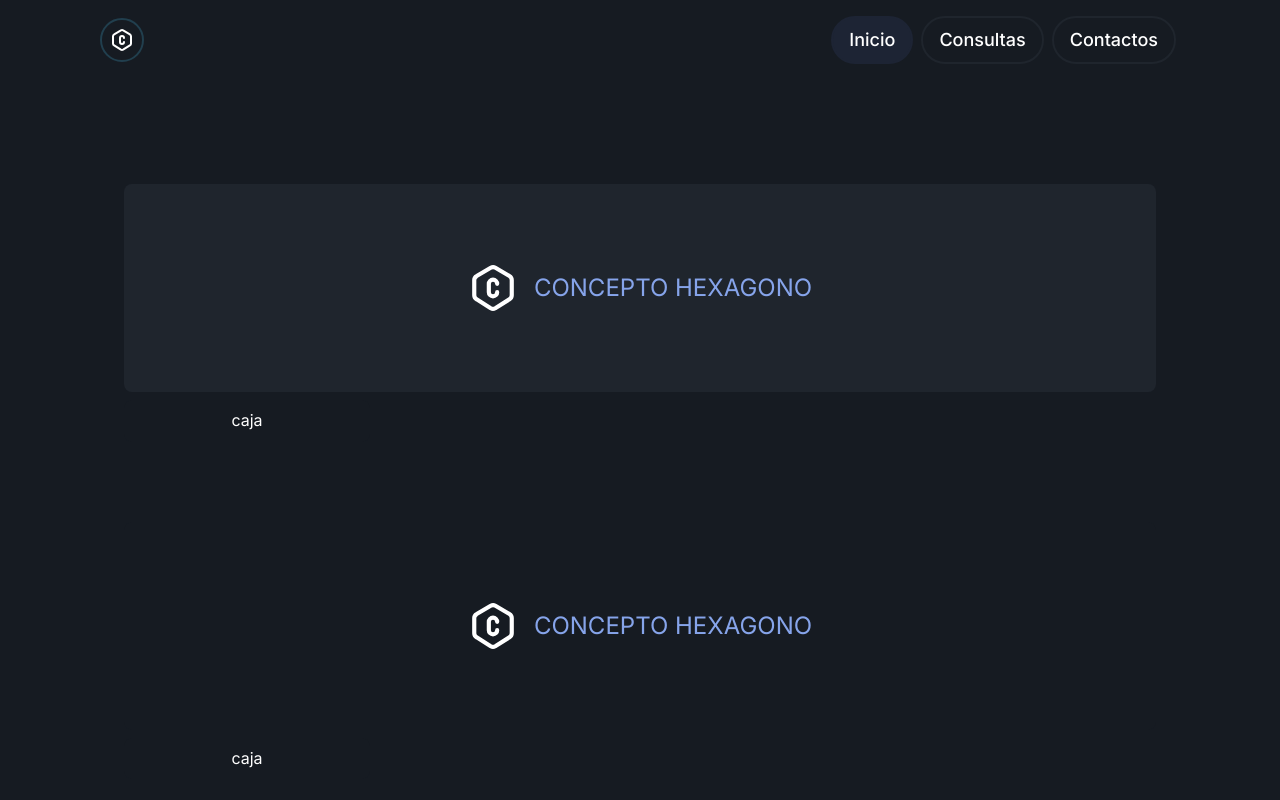
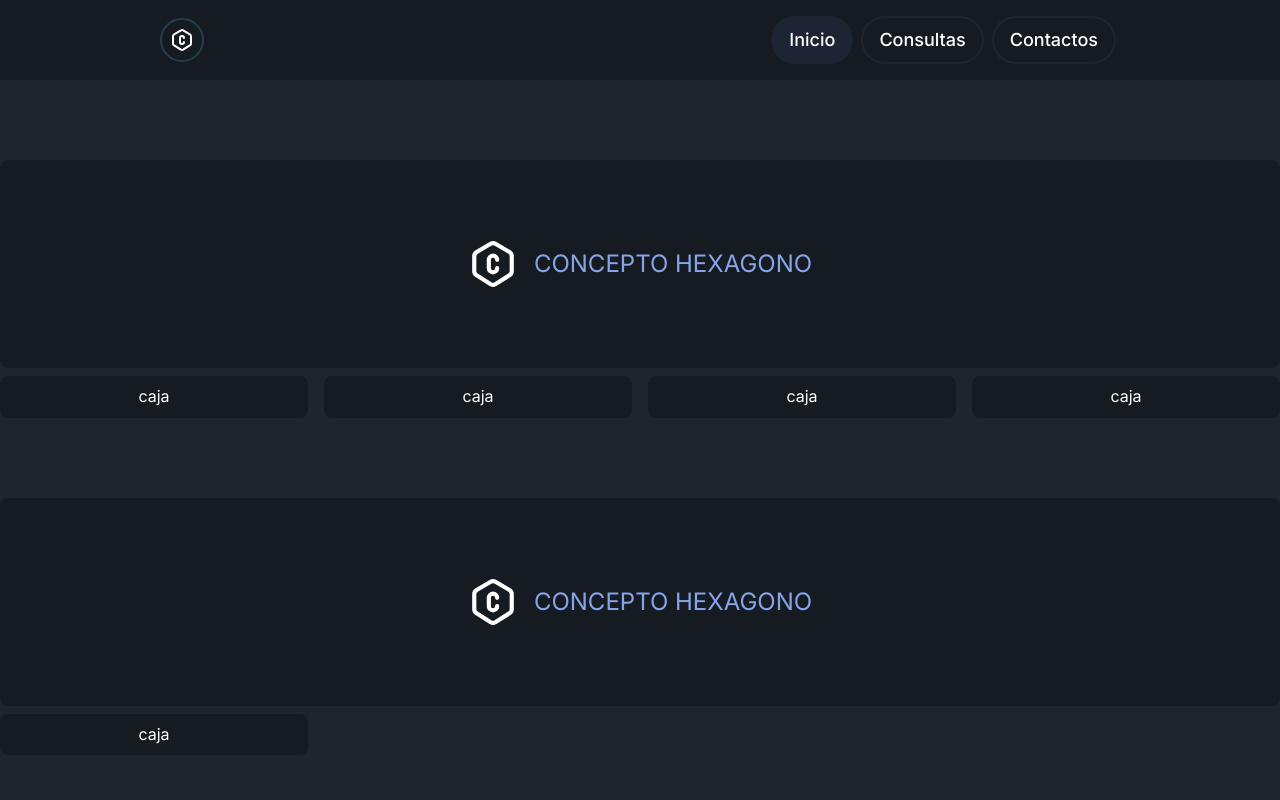
Before and after one commit to GRAMAPHENIA/001, a Next.js app: page / in a window 1280 px wide. Shown: the top 800 px of the page. Built offline with nearby package versions, Linux system fonts and the light colour scheme.

Commit message:
mods-css

```diff
--- a/src/app/consultas/page.tsx
+++ b/src/app/consultas/page.tsx
@@ -1,14 +1,14 @@
-import { Metadata } from 'next'
-import Link from "next/link"
+import { Metadata } from "next";
+import Link from "next/link";
 
 export const metadata = {
-    title: 'CONSULTAS',
-  }
+  title: "CONSULTAS",
+};
 
 export default function Consultas() {
   return (
     <>
-      <h1>Consultas</h1>
+      <h1 className="text-white">Consultas</h1>
     </>
   );
 }
--- a/src/app/contactos/page.tsx
+++ b/src/app/contactos/page.tsx
@@ -9,7 +9,7 @@ export const metadata: Metadata = {
 const page = () => {
   return (
     <div>
-      <h1 className="text-[var(--light)]">Contactos</h1>
+      <h1 className="text-white">Contactos</h1>
     </div>
   );
 };
--- a/src/app/globals.css
+++ b/src/app/globals.css
@@ -17,22 +17,15 @@
 }
 html {
   overflow-y: scroll;
-  background: var(--dark);
+  background: var(--card-dark);
   font-family: system-ui, -apple-system, BlinkMacSystemFont, "Segoe UI", Roboto,
     Oxygen, Ubuntu, Cantarell, "Open Sans", "Helvetica Neue", sans-serif;
   user-select: none;
   margin: 0 auto;
   box-sizing: border-box;
   align-content: center;
-  width: 1080px;
-  max-width: calc(100%);
   line-height: 1.6;
 }
-
-body {
-  font-feature-settings: "cv03","cv04","cv11";
-}
-
 
 /* 🔴 🧩 SCROLL 🧩 */
 
@@ -54,8 +47,7 @@ body {
 }
 
 .navegacion {
-  width: 1080px;
-  max-width: calc(100%);
+  width: full;
   background: var(--dark);
   backdrop-filter: blur(3px);
   height: 5rem;
@@ -63,7 +55,7 @@ body {
   top: 0;
   left: 0;
   right: 0;
-  padding: 0;
+  padding: 0 10rem;
   display: flex;
   align-items: center;
   z-index: 110;
--- a/src/app/layout.tsx
+++ b/src/app/layout.tsx
@@ -21,7 +21,7 @@ export default function RootLayout({
   return (
     <html lang="es">
       <body className={`${inter.className} antialiased`}>
-        <header className="navegacion justify-between items-center px-4 py-6">
+        <header className="navegacion justify-between items-center">
           <div className="h-11 w-11 rounded-full border-2 border-[#213f4e]">
             <Image
               className="p-2 justify-center align-middle"
--- a/src/app/page.tsx
+++ b/src/app/page.tsx
@@ -3,8 +3,8 @@ import Image from "next/image";
 
 export default function Home() {
   return (
-    <main className="flex flex-col p-6">
-      <div className="flex justify-center items-center h-20 shrink-0 rounded-lg bg-[var(--card-dark)] p-4 md:h-52 text-2xl text-[var(--font-light)] mt-20">
+    <main className="flex flex-col">
+      <div className="flex justify-center items-center h-20 shrink-0 rounded-lg bg-[var(--dark)] p-4 md:h-52 text-2xl text-[var(--font-light)] mt-20 ">
         <Image
           className="mr-4"
           src="/iconos/logo.svg"
@@ -15,6 +15,15 @@ export default function Home() {
         CONCEPTO HEXAGONO
       </div>
       <div className="mt-2 grid grid-cols-1 gap-4 md:grid md:grid-cols-4">
+        <div className="text-center rounded-lg text-white bg-[var(--dark)] px-4 py-2">
+          caja
+        </div>
+        <div className="text-center rounded-lg text-white bg-[var(--dark)] px-4 py-2">
+          caja
+        </div>
+        <div className="text-center rounded-lg text-white bg-[var(--dark)] px-4 py-2">
+          caja
+        </div>
         <div className="text-center rounded-lg text-white bg-[var(--dark)] px-4 py-2">
           caja
         </div>
```
